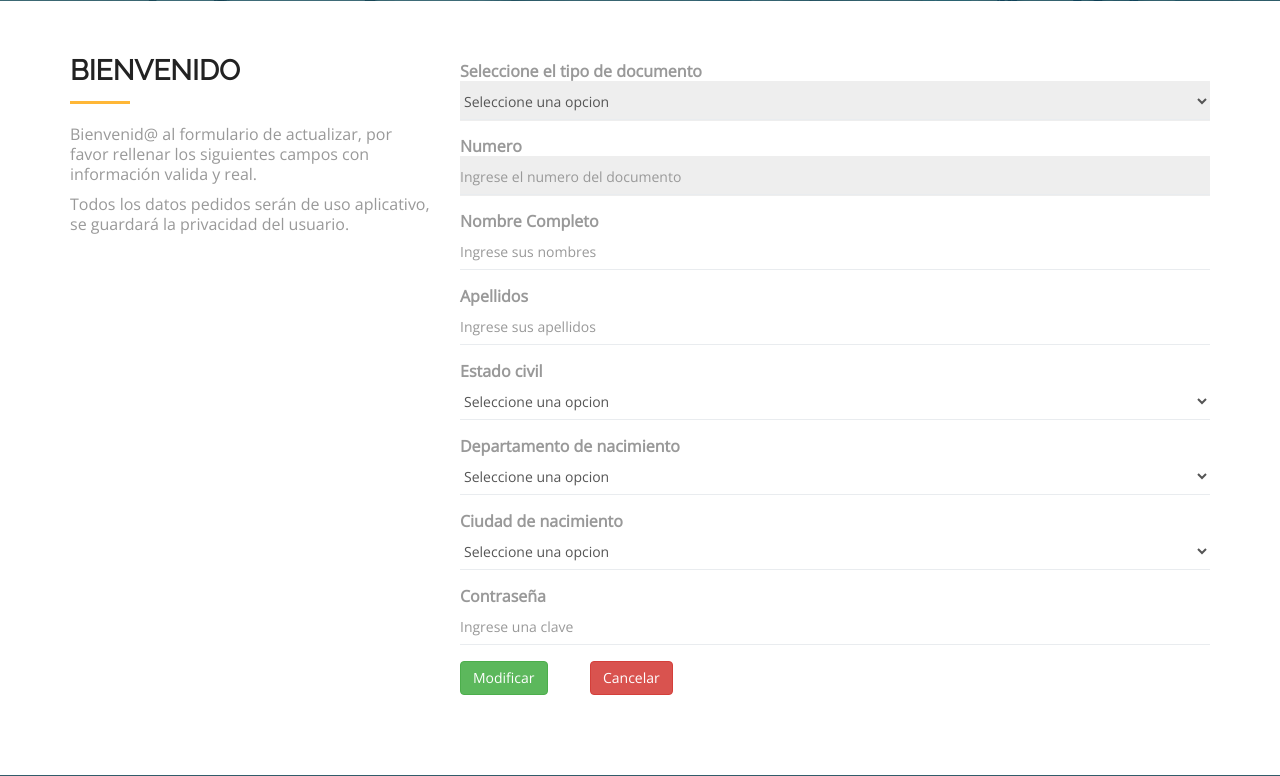
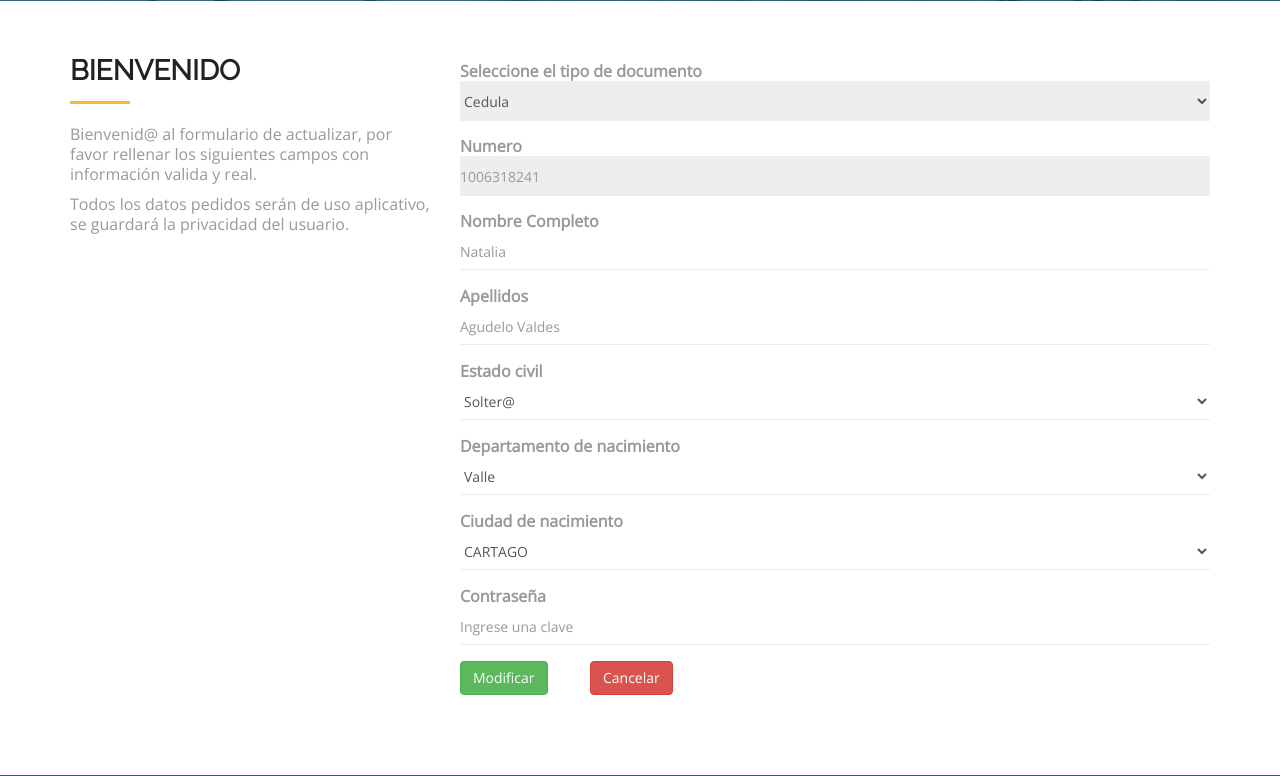
Before and after one commit to juandiegorb/clinica_cotecnova, a PHP site: page /editar_usuario.php?id=1 in a window 1280 px wide. Shown: the part 99-875 px from the top of the page. Run offline with PHP 8.4, Linux system fonts and the light colour scheme; data comes from the database, SQL or seed files in the repository; data that the repository does not hold is empty; some web fonts are replaced.

Commit message:
Insertar select dependientes
Se crean los archivos para el funcionamiento de selects dependientes

```diff
--- a/crear_usuario.php
+++ b/crear_usuario.php
@@ -193,10 +193,6 @@
   <script src="js/bootstrap.min.js"></script>
   <script src="js/custom.js"></script>
   <script src="contactform/contactform.js"></script>
-
-
-
-
 </body>
 
 </html>
--- a/editar_usuario.php
+++ b/editar_usuario.php
@@ -37,12 +37,16 @@
     $mysql->conectar();
     //consulta de toda la informacion
     $seleccionInformacion = $mysql->efectuarConsulta("SELECT
+	clinica_cotecnova.tipos_documentos.id_tipo_documento,
         clinica_cotecnova.tipos_documentos.nombre as tipo_documento,
         clinica_cotecnova.usuarios.numero_documento,
         clinica_cotecnova.usuarios.nombre_completo,
         clinica_cotecnova.usuarios.apellidos,
+        clinica_cotecnova.estados_civiles.id_estado_civil,
         clinica_cotecnova.estados_civiles.nombre as estado,
+        clinica_cotecnova.departamentos.id_departamento,
         clinica_cotecnova.departamentos.nombre as departamentos,
+        clinica_cotecnova.ciudades.id_ciudad,
         clinica_cotecnova.ciudades.nombre as ciudades,
         clinica_cotecnova.usuarios.contrasena
         FROM usuarios
@@ -52,8 +56,21 @@
         INNER JOIN ciudades on clinica_cotecnova.usuarios.ciudad_id = clinica_cotecnova.ciudades.id_ciudad
         WHERE id_usuario = ".$id."");
     while ($resultado= mysqli_fetch_assoc($seleccionInformacion)){
+        $id_tipo_documento = $resultado['id_tipo_documento'];
         $tipo_documento = $resultado['tipo_documento'];
+        $numeroDocumento = $resultado['numero_documento'];
+        $nombre_completo = $resultado['nombre_completo'];
+        $apellidos = $resultado['apellidos'];
+        $id_estado = $resultado['id_estado_civil'];
+        $estado = $resultado['estado'];
+        $id_departamentos = $resultado['id_departamento'];
+        $departamentos = $resultado['departamentos'];
+        $id_ciudades = $resultado['id_ciudad'];
+        $ciudades = $resultado['ciudades'];
+        $contrasena = $resultado['contrasena'];
     }
+    $seleccionEstado = $mysql->efectuarConsulta("select clinica_cotecnova.estados_civiles.id_estado_civil, clinica_cotecnova.estados_civiles.nombre from estados_civiles");
+    $seleccionDepartamento = $mysql->efectuarConsulta("select clinica_cotecnova.departamentos.id_departamento, clinica_cotecnova.departamentos.nombre from departamentos");
     //funcion desconectar
     $mysql->desconectar();
     ?>
@@ -77,36 +94,34 @@
                   <label class="col-sm-12">Seleccione el tipo de documento</label>
                   <div class="col-sm-12">
                     <select disabled class="form-control form-control-line">
-                      <option disabled selected="true">Seleccione una opcion</option>
-                      <option>C&eacute;dula</option>
-                      <option>Pasaporte</option>
-                      <option>Tarjeta de identidad</option>
+                        <option disabled selected="true" value="<?php echo $id_tipo_documento?>"><?php echo $tipo_documento?></option>
                     </select>
                   </div>
                 </div>
                 <div class="form-group">
                   <label class="col-sm-12">Numero</label>
                   <div class="col-md-12">
-                    <input type="text" disabled="" placeholder="Ingrese el numero del documento" class="form-control form-control-line">
+                      <input type="text" disabled="" value="<?php $numeroDocumento?>" placeholder="<?php echo $numeroDocumento?>" class="form-control form-control-line">
                   </div>
                 </div>
                 <div class="form-group">
                   <label class="col-md-12">Nombre Completo</label>
                   <div class="col-md-12">
-                    <input type="text" placeholder="Ingrese sus nombres" class="form-control form-control-line">
+                    <input type="text" placeholder="<?php echo $nombre_completo?>" class="form-control form-control-line">
                   </div>
                 </div>
                 <div class="form-group">
                   <label class="col-md-12">Apellidos</label>
                   <div class="col-md-12">
-                    <input type="text" placeholder="Ingrese sus apellidos" class="form-control form-control-line">
+                    <input type="text" placeholder="<?php echo $apellidos?>" class="form-control form-control-line">
                   </div>
                 </div>
                 <div class="form-group">
                   <label class="col-sm-12">Estado civil</label>
                   <div class="col-sm-12">
                       <select class="form-control form-control-line" name="estadoCivil">
-                      <option disabled selected="true">Seleccione una opcion</option>
+                          <option value="<?php $id_estado?>" selected="true"><?php echo $estado?></option>
+                          <option disabled>Seleccione un estado si va a editar</option>
                         <?php
                          //se recorre el resultado de la consutla de estado civil
                         while ($resultado= mysqli_fetch_assoc($seleccionEstado)){
@@ -120,22 +135,24 @@
                 <div class="form-group">
                   <label class="col-sm-12">Departamento de nacimiento</label>
                   <div class="col-sm-12">
-                    <select class="form-control form-control-line">
-                      <option disabled selected="true">Seleccione una opcion</option>
-                      <option>opcion 1</option>
-                      <option>opcion 2</option>
-                      <option>opcion 3</option>
+                      <select id="departamento" class="form-control form-control-line">
+                      <option value="<?php $id_departamentos?>" selected="true"><?php echo $departamentos?></option>
+                      <option disabled >Seleccione un departamento si va a editar</option>
+                      <?php
+                         //se recorre el resultado de la consutla de estado civil
+                        while ($resultado= mysqli_fetch_assoc($seleccionDepartamento)){
+                           //se imprime los resultados
+                           ?>
+                        <option value="<?php echo $resultado['id_departamento']?>"><?php echo $resultado['nombre']?></option>
+                        <?php }?>
                     </select>
                   </div>
                 </div>
                 <div class="form-group">
                   <label class="col-sm-12">Ciudad de nacimiento</label>
                   <div class="col-sm-12">
-                    <select class="form-control form-control-line">
-                      <option disabled selected="true">Seleccione una opcion</option>
-                      <option>opcion 1</option>
-                      <option>opcion 2</option>
-                      <option>opcion 3</option>
+                    <select id="ciudad" class="form-control form-control-line">
+                      <option value="<?php $id_ciudades?>" selected="true"><?php echo $ciudades?></option>
                     </select>
                   </div>
                 </div>
@@ -150,7 +167,7 @@
                     <button class="btn btn-success">Modificar</button>
                   </div>
                   <div class="col-sm-9 col-md-4">
-                    <a href="index.html" class="btn btn-danger">Cancelar</a>
+                    <a href="index.php" class="btn btn-danger">Cancelar</a>
                   </div>
                 </div>
               </form>
@@ -174,6 +191,8 @@
   <script src="js/bootstrap.min.js"></script>
   <script src="js/custom.js"></script>
   <script src="contactform/contactform.js"></script>
+  <script src="js/listasDependientes.js"></script>
+
 
 </body>
 
--- /dev/null
+++ b/js/listasDependientes.js
@@ -0,0 +1,12 @@
+$(document).ready(function(){
+    $('#departamento').on('change', function(){
+    if($('#departamento').val() == ""){
+	$('#ciudad').empty();
+	$('<option value = "">Selecciona una ciudad</option>').appendTo('#ciudad');
+	$('#ciudad').attr('disabled', 'disabled');
+    }else{
+	$('#ciudad').removeAttr('disabled', 'disabled');
+	$('#ciudad').load('municipiosGet.php?id_departamento=' + $('#departamento').val());
+	}
+    });
+});
--- a/ver_usuario.php
+++ b/ver_usuario.php
@@ -83,7 +83,7 @@
                         <td>
                             <a href="editar_usuario.php?id=<?php echo $idUsuario; ?>" class="btn btn-success" name="enviar">Editar</a>
                             <!-- Boton que redirecciona al index -->
-                            <a href="eliminar_usuario.php.php" class="btn btn-danger" name="eliminar">Eliminar</a>
+                            <a href="eliminar_usuario.php" class="btn btn-danger" name="eliminar">Eliminar</a>
                             </div>
                         </td>
                       </tr>
```
Also changed, not shown: Controlador/updateUsuario.php (+2 -7 lines), consulta para el update.txt (deleted, +0 -15 lines), municipiosGet.php (added, +13 -0 lines). Lines whose indentation alone changed are shown as unchanged.
